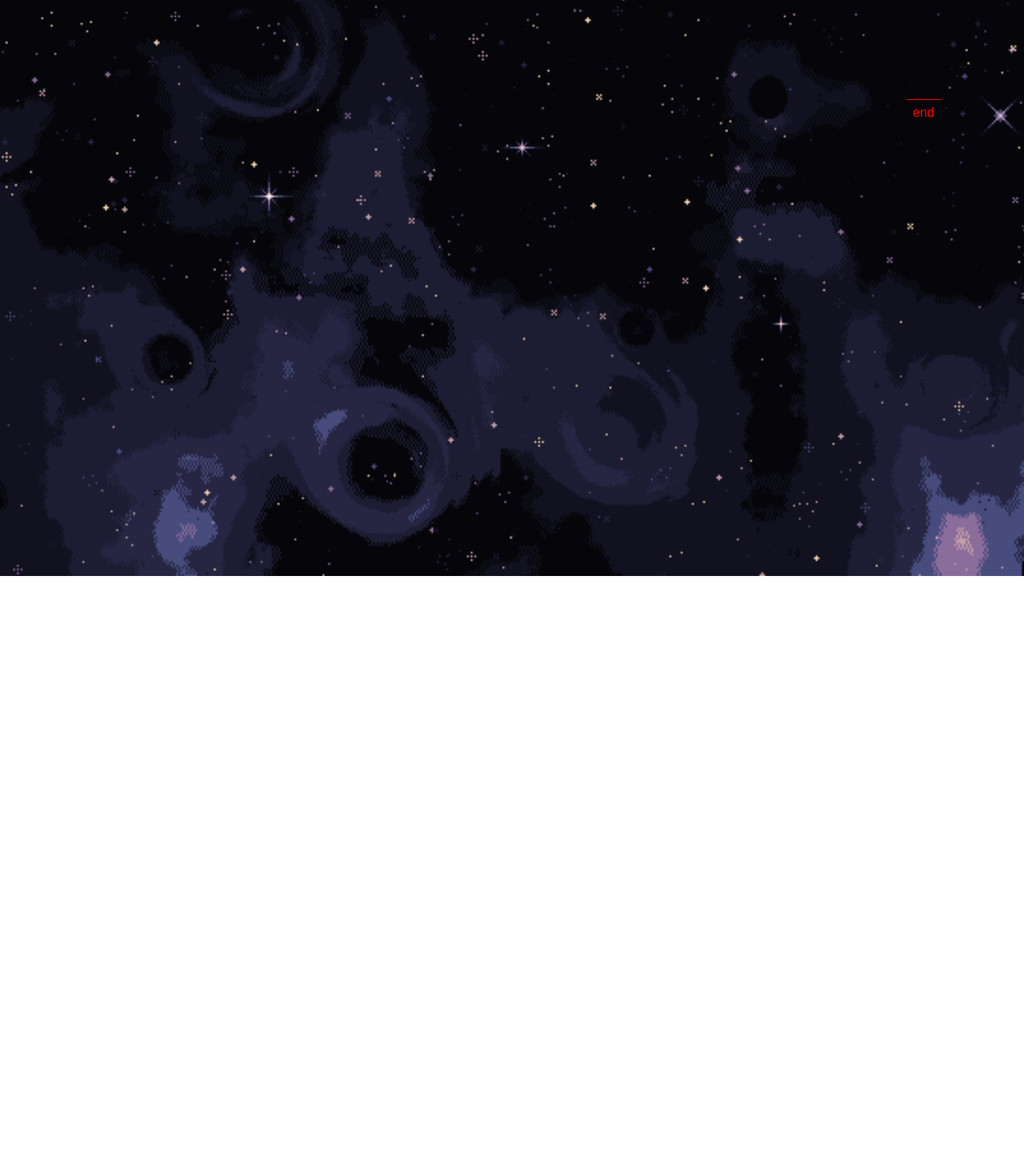
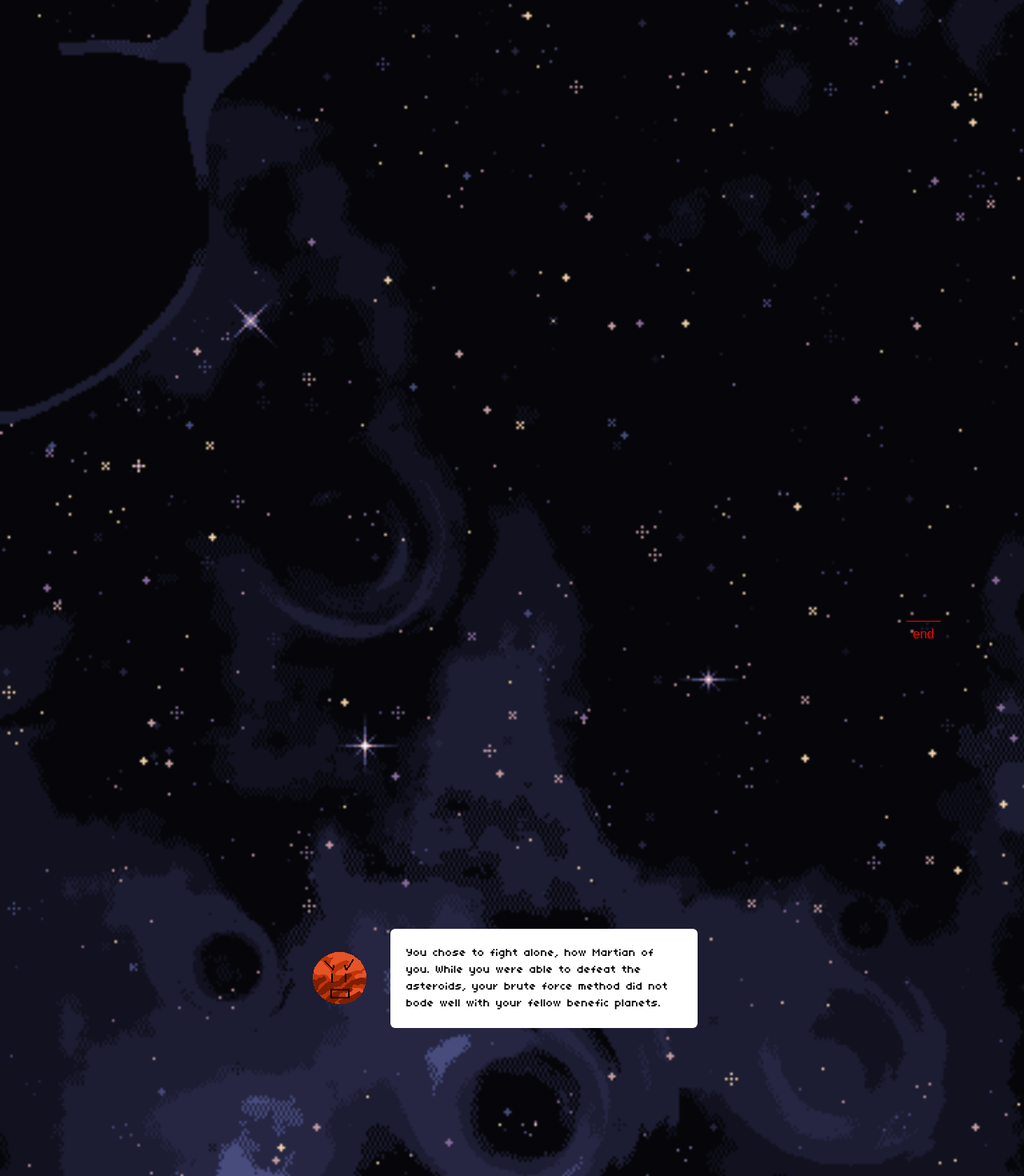
Before and after one commit to danyabaron/cosmic-crossroads, a React (Create React App) app: page /mars-solo in a window 1280 px wide. Shown: the part 1680-3150 px from the top of the page at 80% size. Before the commit the page ends 2400 px from the top, so only its background shows below. Built offline with nearby package versions, Linux system fonts and the light colour scheme.

Commit message:
mars-solo changes

```diff
--- a/src/Components/MarsPathComponents/MarsEndings/MarsSoloEnding.js
+++ b/src/Components/MarsPathComponents/MarsEndings/MarsSoloEnding.js
@@ -3,6 +3,7 @@ import MarsGif from '../../../assets/mars-art/mars-art-official.gif';
 import MarsStaticImg from '../../../assets/mars-art/mars-art-official.png';
 import AsteroidMouthOpen from '../../../assets/asteroid-art/asteroid-mouth-open.png';
 import ButtonContainer from '../../ButtonContainer';
+import Fireball from '../../../assets/other-art/fire.gif';
 import { gsap } from "gsap";
 import { ScrollTrigger } from "gsap/ScrollTrigger";
 import { useGSAP } from '@gsap/react';
@@ -14,7 +15,6 @@ function MarsSoloEnding({ }) {
     const containerRef = useRef(null);
     const marsRef = useRef(null);
     const asteroidRefs = [useRef(null), useRef(null), useRef(null), useRef(null)];
-    const sparkleContainerRef = useRef(null); // Ref for the sparkle container
 
     const createSparkle = (x, y) => {
         const sparkle = document.createElement("div");
@@ -119,8 +119,8 @@ function MarsSoloEnding({ }) {
     }, []);
 
     return (
-        <div className="bg-default-bg bg-cover h-[300vh] min-w-screen pt-14 flex flex-col relative overflow-hidden">
-            <div ref={containerRef} className="animation-container relative w-full h-full">
+        <div className="bg-default-bg bg-cover h-fit min-w-screen pt-14 flex flex-col relative overflow-hidden">
+            <div ref={containerRef} className="animation-container relative w-full h-[300vh]">
                 {/* Sparkle Container */}
                 <div id='sparkle-container' className="absolute inset-0 pointer-events-none z-10"></div>
 
@@ -166,10 +166,25 @@ function MarsSoloEnding({ }) {
             </div>
 
             {/* Text Section */}
-            <section id='text' className='w-screen h-screen flex flex-col justify-center items-center'>
+            <section id='text' className='min-w-screen min-h-screen flex flex-col gap-12 justify-center items-center'>
                 <h1 className='text-white font-header text-3xl'>
-                    You fought alone
+                    You fought alone...
                 </h1>
+
+                <div className='flex flex-row gap-3 justify-center items-center'>
+                    <img
+                        src={MarsStaticImg}
+                        alt="Mars"
+                        className="w-[100px] sm:w-[60px] md:w-[80px] lg:w-[100px] object-contain"
+                    />
+
+
+                <div id='text' className='relative flex w-fit md:w-96 h-fit bg-white rounded-md font-body text-wrap p-5 mr-8 text-xs md:text-sm'>
+                        {/* <img id='corner-black-sparkle' className='absolute w-[100px] h-auto max-w-full max-h-full object-contain -top-8 -right-11' loading='lazy' src={YellowSparkle}/> */}
+                    You chose to fight alone, how Martian of you. While you were able to defeat the asteroids,
+                    your brute force method did not bode well with your fellow benefic planets.
+                </div>
+                </div>
             </section>
         </div>
     );
```
